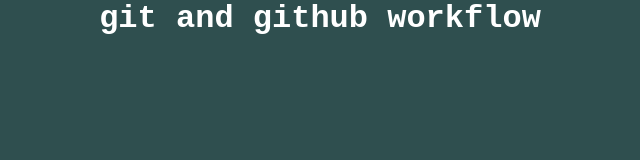
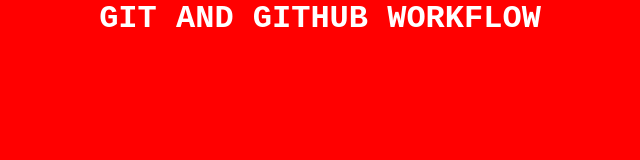
Before and after one commit to garyongyc/testing-git, a plain HTML site: page index.html in a window 1280 px wide. Shown: the whole page, without its empty margins (320-960 px from the left). Drawn offline with Linux system fonts and the light colour scheme.

Commit message:
background red and text uppercase

```diff
--- a/main.css
+++ b/main.css
@@ -6,10 +6,11 @@
 
 body {
   font-family: "Courier New", Courier, monospace;
-  background: darkslategray;
+  background: red;
 }
 
 h1 {
   text-align: center;
   color: #fff;
+  text-transform: uppercase;
 }
```
